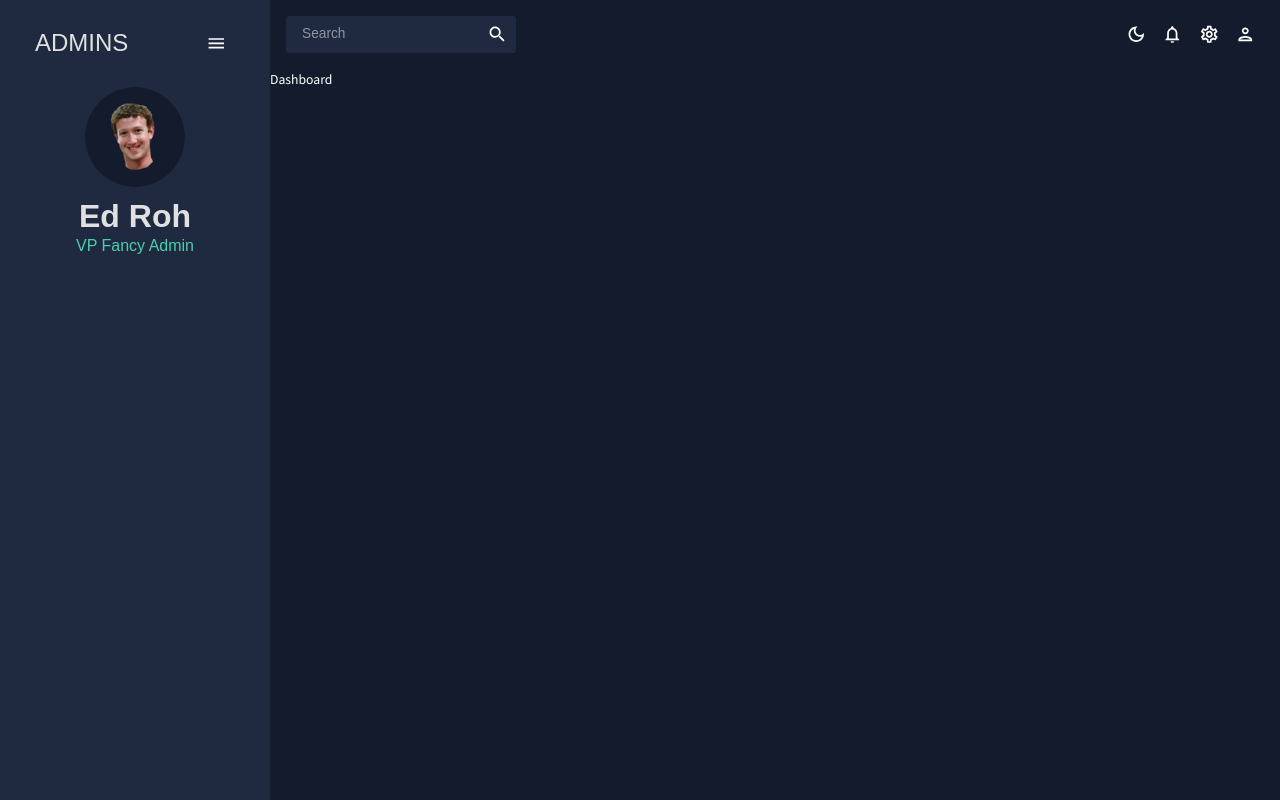
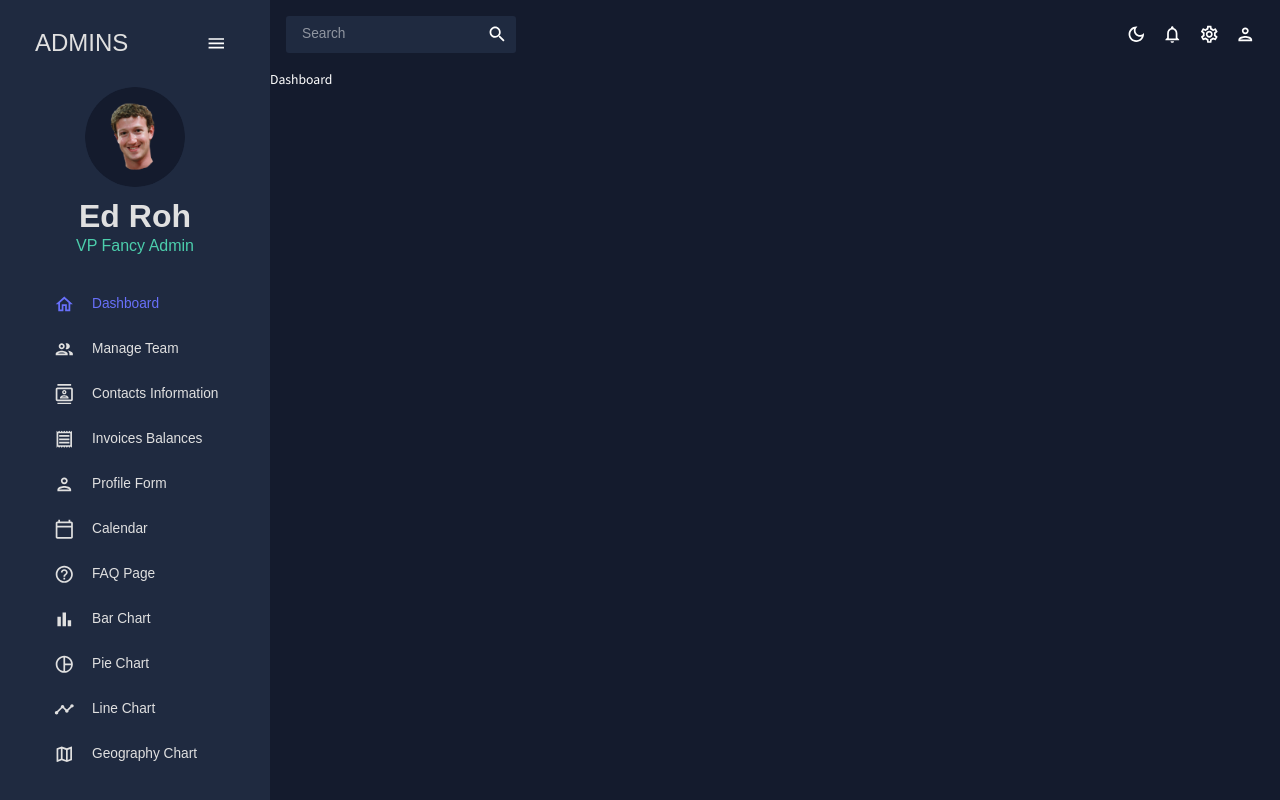
Before and after one commit to Elias-Yona/COWTRACK-FRONTEND-2, a React (Create React App) app: page / in a window 1280 px wide. Built offline with nearby package versions, Linux system fonts and the light colour scheme; the HTML template or start-up script is replaced by a standard one.

Commit message:
chore: Add other sidebar items

```diff
--- a/src/scenes/global/Sidebar.jsx
+++ b/src/scenes/global/Sidebar.jsx
@@ -1,10 +1,5 @@
 import { useState } from "react";
-import {
-    ProSidebar,
-    Menu,
-    MenuItem,
-    SubMenu,
-} from "react-pro-sidebar";
+import { ProSidebar, Menu, MenuItem, SubMenu } from "react-pro-sidebar";
 import { Box, IconButton, Typography, useTheme } from "@mui/material";
 import "react-pro-sidebar/dist/css/styles.css";
 import { Link } from "react-router-dom";
@@ -21,6 +16,23 @@
 import TimelineOutlinedIcon from "@mui/icons-material/TimelineOutlined";
 import MenuOutlinedIcon from "@mui/icons-material/MenuOutlined";
 import MapOutlinedIcon from "@mui/icons-material/MapOutlined";
+
+const Item = ({ title, to, icon, selected, setSelected }) => {
+    const theme = useTheme();
+    const colors = tokens(theme.palette.mode);
+
+    return (
+        <MenuItem
+            active={selected === title}
+            style={{ color: colors.grey[100] }}
+            onClick={() => setSelected(title)}
+            icon={icon}
+        >
+            <Typography>{title}</Typography>
+            <Link to={to} />
+        </MenuItem>
+    );
+};
 
 function Sidebar() {
     const theme = useTheme();
@@ -118,6 +130,87 @@
                             </Box>
                         </Box>
                     )}
+
+                    {/* MENU ITEMS */}
+                    <Box paddingLeft={isCollapsed ? undefined : "10%"}>
+                        <Item
+                            title="Dashboard"
+                            to="/"
+                            icon={<HomeOutlinedIcon />}
+                            selected={selected}
+                            setSelected={setSelected}
+                        />
+                        <Item
+                            title="Manage Team"
+                            to="/team"
+                            icon={<PeopleOutlinedIcon />}
+                            selected={selected}
+                            setSelected={setSelected}
+                        />
+                        <Item
+                            title="Contacts Information"
+                            to="/contacts"
+                            icon={<ContactsOutlinedIcon />}
+                            selected={selected}
+                            setSelected={setSelected}
+                        />
+                        <Item
+                            title="Invoices Balances"
+                            to="/invoices"
+                            icon={<ReceiptOutlinedIcon />}
+                            selected={selected}
+                            setSelected={setSelected}
+                        />
+                        <Item
+                            title="Profile Form"
+                            to="/form"
+                            icon={<PersonOutlinedIcon />}
+                            selected={selected}
+                            setSelected={setSelected}
+                        />
+                        <Item
+                            title="Calendar"
+                            to="/calendar"
+                            icon={<CalendarTodayOutlinedIcon />}
+                            selected={selected}
+                            setSelected={setSelected}
+                        />
+                        <Item
+                            title="FAQ Page"
+                            to="/faq"
+                            icon={<HelpOutlineOutlinedIcon />}
+                            selected={selected}
+                            setSelected={setSelected}
+                        />
+                        <Item
+                            title="Bar Chart"
+                            to="/bar"
+                            icon={<BarChartOutlinedIcon />}
+                            selected={selected}
+                            setSelected={setSelected}
+                        />
+                        <Item
+                            title="Pie Chart"
+                            to="/pie"
+                            icon={<PieChartOutlineOutlinedIcon />}
+                            selected={selected}
+                            setSelected={setSelected}
+                        />
+                        <Item
+                            title="Line Chart"
+                            to="/line"
+                            icon={<TimelineOutlinedIcon />}
+                            selected={selected}
+                            setSelected={setSelected}
+                        />
+                        <Item
+                            title="Geography Chart"
+                            to="/geography"
+                            icon={<MapOutlinedIcon />}
+                            selected={selected}
+                            setSelected={setSelected}
+                        />
+                    </Box>
                 </Menu>
             </ProSidebar>
         </Box>
```
